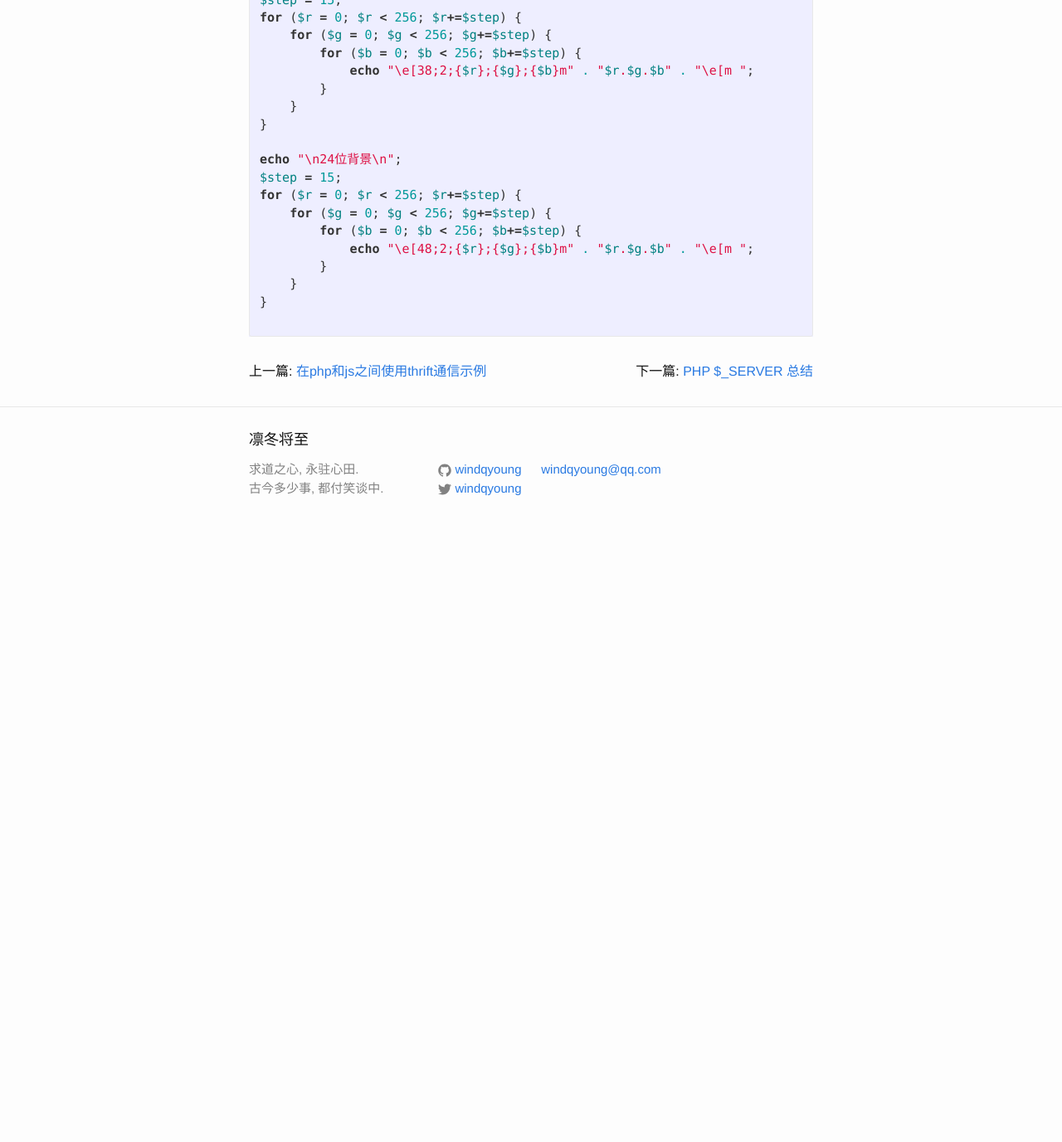
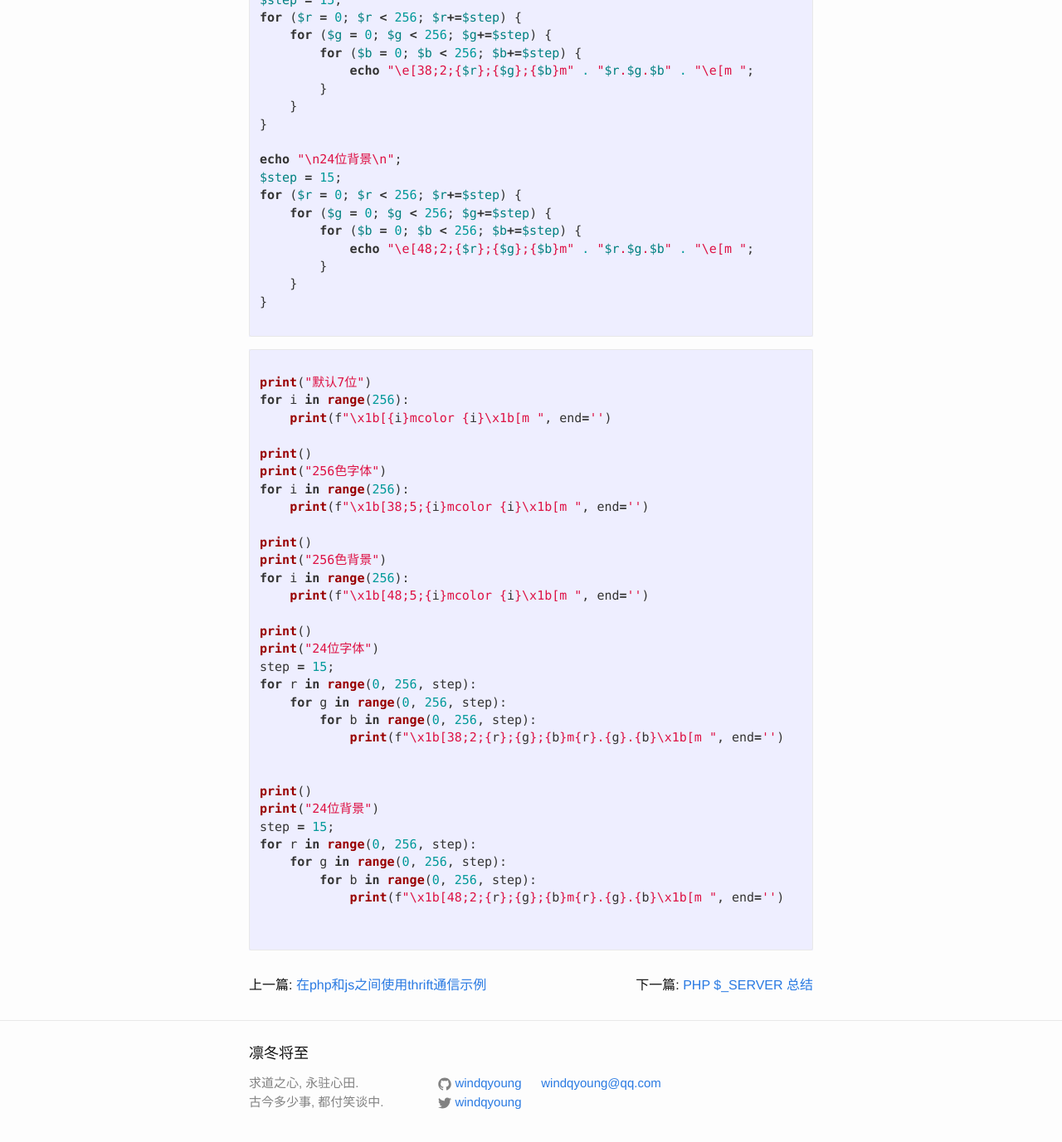
Before and after one commit to windqyoung/windqyoung.github.io, a Jekyll site: the page built from _posts/2020-05-26-ansi-color.md, in a window 1280 px wide and 1400 px high, scrolled down 605 px. Shown: the top 1377 px of the window at 83% size. Built offline with Jekyll 4.4.1, drawn with Linux system fonts in a browser that asks for light colours; nearby versions of some CDN libraries; before the commit the page ends 1265 px from its top, so only the background shows below that.

Commit message:
python ansi color

````diff
--- a/_posts/2020-05-26-ansi-color.md
+++ b/_posts/2020-05-26-ansi-color.md
@@ -43,3 +43,40 @@ for ($r = 0; $r < 256; $r+=$step) {
 }
 
 ```
+
+
+```python
+
+print("默认7位")
+for i in range(256):
+    print(f"\x1b[{i}mcolor {i}\x1b[m ", end='')
+
+print()
+print("256色字体")
+for i in range(256):
+    print(f"\x1b[38;5;{i}mcolor {i}\x1b[m ", end='')
+
+print()
+print("256色背景")
+for i in range(256):
+    print(f"\x1b[48;5;{i}mcolor {i}\x1b[m ", end='')
+
+print()
+print("24位字体")
+step = 15;
+for r in range(0, 256, step):
+    for g in range(0, 256, step):
+        for b in range(0, 256, step):
+            print(f"\x1b[38;2;{r};{g};{b}m{r}.{g}.{b}\x1b[m ", end='')
+
+
+print()
+print("24位背景")
+step = 15;
+for r in range(0, 256, step):
+    for g in range(0, 256, step):
+        for b in range(0, 256, step):
+            print(f"\x1b[48;2;{r};{g};{b}m{r}.{g}.{b}\x1b[m ", end='')
+
+
+```
````
